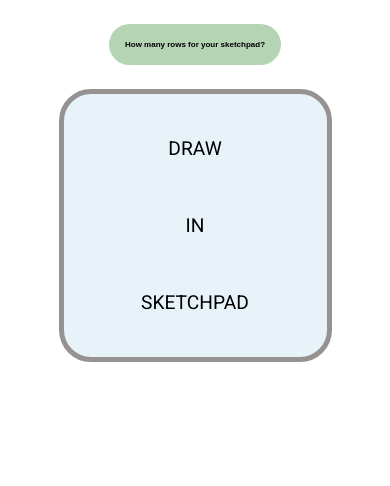
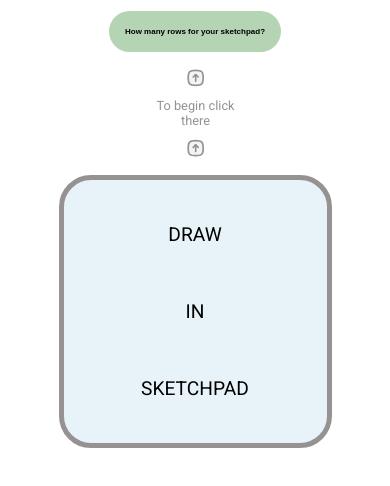
Before and after one commit to Franchuphone/sketchpad, a plain HTML site: page index.html in a window 390 px wide. Drawn offline with Linux system fonts and the light colour scheme.

Commit message:
Adjust Responsiveness Add information banner Add new function to handle properly user choice

```diff
--- a/index.css
+++ b/index.css
@@ -22,8 +22,7 @@ body {
 }
 
 .container {
-    margin: 0.5rem auto;
-    padding: 1rem;
+    margin: 0.7rem auto;
     text-align: center;
     padding: auto;
     display: flex;
@@ -34,6 +33,7 @@ body {
 .sketchpad {
     height: 70%;
     aspect-ratio: 1;
+    padding: 1rem;
 }
 
 .box {
@@ -65,12 +65,21 @@ body {
     flex-direction: row;
     flex-wrap: wrap;
     justify-content: space-around;
-
 }
 
 .container-text {
     margin: auto;
     font-size: 6rem;
+}
+
+.reduce {
+    transform: scale(0.4);
+    margin: -2rem auto;
+}
+
+.font-information {
+    color: rgb(151, 146, 146);
+    font-size: 3.5rem;
 }
 
 @media (max-width: 800px) {
@@ -89,6 +98,23 @@ body {
     .container-text {
         font-size: 2rem;
     }
+
+    .font-information {
+        font-size: 2rem;
+    }
+
+    .reduce {
+        transform: scale(0.6);
+    }
+
+    img {
+        transform: scale(0.4);
+    }
+
+    .container-information {
+        flex-direction: column;
+        margin: -4rem auto;
+    }
 }
 
 @media (max-width: 400px) {
@@ -99,4 +125,16 @@ body {
     .container-text {
         font-size: 1.2rem;
     }
+
+    .reduce {
+        transform: scale(0.4);
+    }
+
+    img {
+        transform: scale(0.5);
+    }
+
+    .container-information {
+        margin: -5.5rem auto;
+    }
 }
--- a/index.html
+++ b/index.html
@@ -16,6 +16,12 @@
             <button class="button bg-pastel-green border-round-2rem">How many rows for your sketchpad?</button>
         </div>
 
+        <div class="container container-information container-flex reduce border-round-2rem">
+            <img src="images/arrow-up.svg" alt="Arrow pointing to the top">
+            <div class="font-information">To begin click there</div>
+            <img src="images/arrow-up.svg" alt="Arrow pointing to the top">
+        </div>
+
         <div class="container sketchpad bg-pastel-blue border-grey border-round-2rem">
             <div class="container-text">DRAW</div>
             <div class="container-text">IN</div>
--- a/index.js
+++ b/index.js
@@ -8,7 +8,7 @@ function addResetBtn() {
 }
 
 function boxNumberBtn() {
-    let boxNumber = prompt( "How many squares per side do you want? MAX 200", "16" );
+    let boxNumber = prompt( "Enter a number between 1 and 200", "16" );
     return boxNumber;
 }
 
@@ -19,15 +19,17 @@ function createBox() {
 }
 
 function createGrid( boxNumber ) {
-    if ( isNaN( boxNumber ) || +boxNumber <= 0 || +boxNumber > 200 ) return;
+    if ( handlePromptChoice( boxNumber ) ) {
         removeResetBtn();
         removeContainerText();
         removeGrid();
         resetGrid( addResetBtn() );
+        modifyInformation();
         for ( i = 1; i <= ( boxNumber * boxNumber ); i++ ) {
             designBox( createBox(), boxNumber );
         };
         designGrid();
+    };
 }
 
 function designBox( box, boxNumber ) {
@@ -46,7 +48,16 @@ function designResetBtn( div, button ) {
     button.textContent = "Reset Sketchpad";
 }
 
-// Click and move version
+function handlePromptChoice( boxNumber ) {
+    if ( boxNumber === null ) return false;
+    else if ( isNaN( boxNumber ) || boxNumber <= 0 || boxNumber > 200 ) {
+        alert( "You don't have enter a number between 1 and 200" )
+        createGrid( boxNumberBtn() );
+        return false;
+    } else return true;
+}
+
+// Click and drag version
 
 function handlerColorBox( e ) {
     const boxes = document.querySelectorAll( "div.box" );
@@ -93,6 +104,12 @@ function paintGrid() {
 //     } );
 // }
 
+function modifyInformation() {
+    const imgInformation = document.querySelectorAll( "img" );
+    imgInformation.forEach( img => img.src = "images/arrow-down.svg" );
+    document.querySelector( "div.font-information" ).textContent = "Click and hold to draw";
+}
+
 function removeContainerText() {
     const texts = document.querySelectorAll( "div.container-text" );
     texts.forEach( text => text.remove() );
```
Lines whose indentation alone changed are shown as unchanged.
